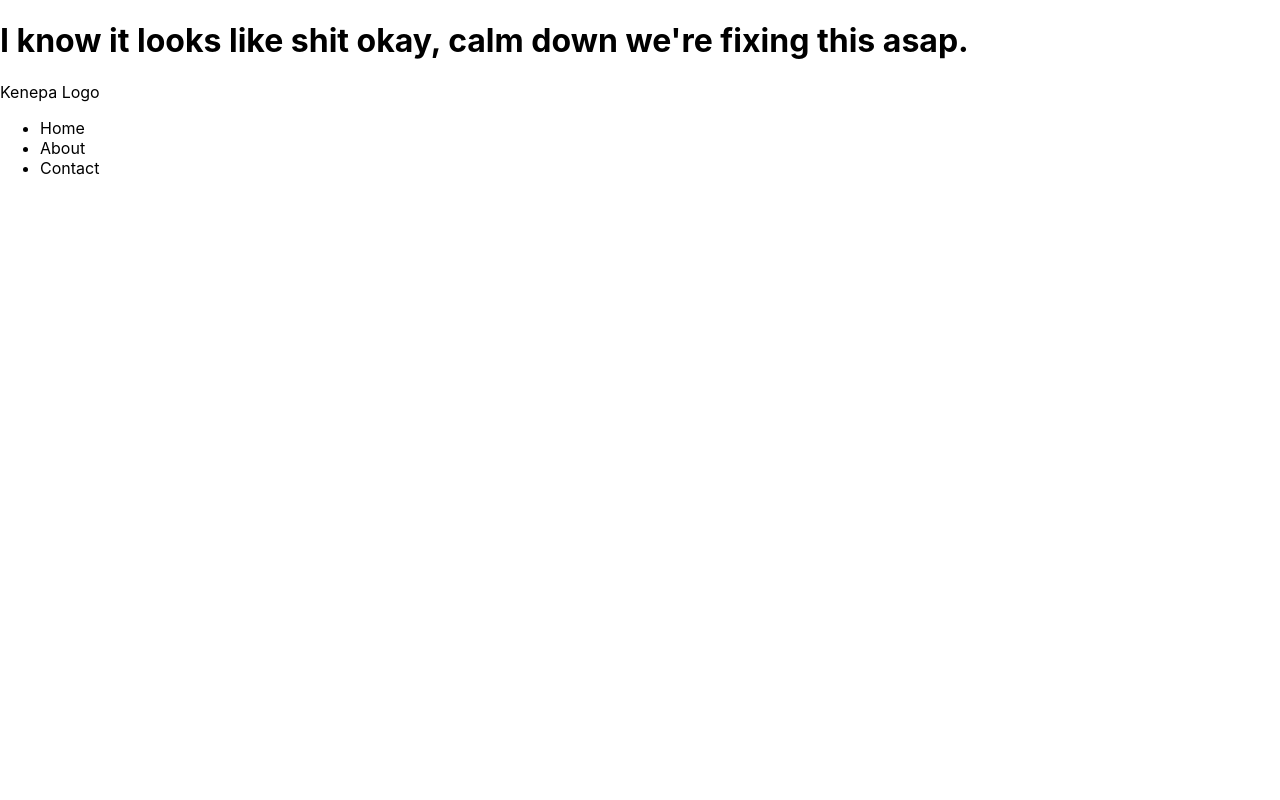
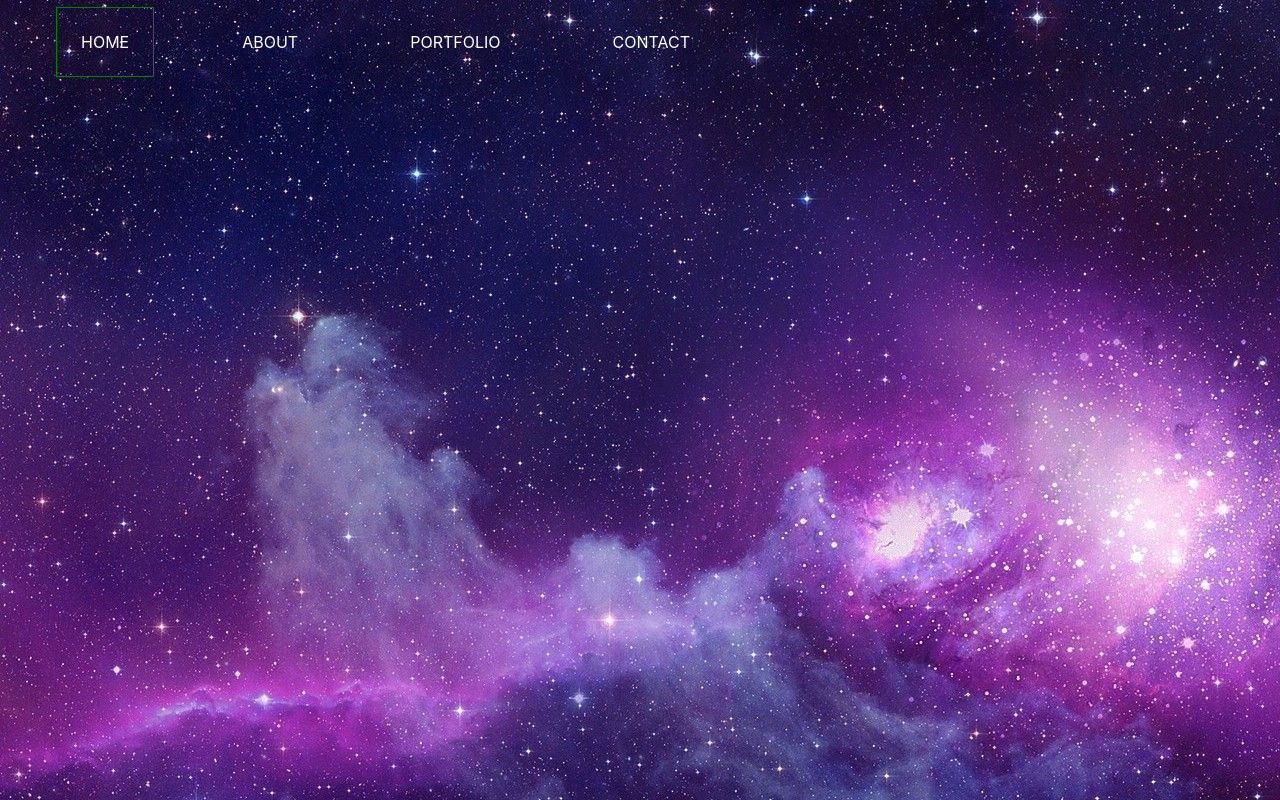
Before and after one commit to KenepaTech/kenepa-website, a React (Create React App) app: page / in a window 1280 px wide. Built offline with nearby package versions, Linux system fonts and the light colour scheme.

Commit message:
update manifest and add temp layout

```diff
--- a/src/App.js
+++ b/src/App.js
@@ -4,17 +4,19 @@ import './App.scss';
 function App() {
   return (
     <div className="App">
-      <h1>I know it looks like shit okay, calm down we're fixing this asap.</h1>
-      <div className="navbar">
-        <div className="logo">
-          Kenepa Logo
-        </div>
+      {/* TODO: Extract nav to Navbar component */}
+      {/* TODO: Implement proper tracking of active link in nav */}
+      <nav className="Navbar">
         <ul>
-          <li>Home</li>
+          {/* <li><img src="./kenepa_logo_512.png"></img></li> */}
+          {/* <li className="Logo">Kenepa</li> */}
+          {/* FIXME: Just testing */}
+          <li className="active">Home</li>
           <li>About</li>
+          <li>Portfolio</li>
           <li>Contact</li>
         </ul>
-      </div>
+      </nav>
     </div>
   );
 }
--- a/src/App.scss
+++ b/src/App.scss
@@ -1,3 +1,54 @@
 .App {
+    height: 100vh;
+    // background-color: purple;
+    background: url("./background_purple.jpg");
+}
 
+
+.Navbar {
+
+    padding-top: 0.5rem;
+    height: 5rem;
+    width: 100vw;
+    // background-color: red;
+
+    ul {
+        margin: 0;
+        padding: 1.5rem;
+        list-style-type: none;
+        // background-color: blue;
+        // height: 100vh;
+    }
+
+    li {
+        display: inline;
+        color: white;
+        padding: 1.5rem 1.5rem;
+        margin: 2rem;
+        cursor: pointer;
+        transition: all 0.3s ease-in-out;
+        text-transform: uppercase;
+
+
+        // &.Logo {
+        //     color: white;
+        //     padding: 1.5rem 1.5rem;
+        //     background-color: none;
+        //     &:hover {
+        //         color: red;
+        //     }
+        // }
+
+        &.active {
+            border: solid 1px;
+            border-color: green;
+            background-color: none;
+        }
+
+        &:hover {
+            // background-color: orange;
+            border: solid 1px;
+            border-color: orangered;
+        }
+    }
 }
```
Also changed, not shown: public/kenepa_logo_512.png (renamed from public/kenepa_logo.png), public/manifest.json, src/background_purple.jpg (added).
